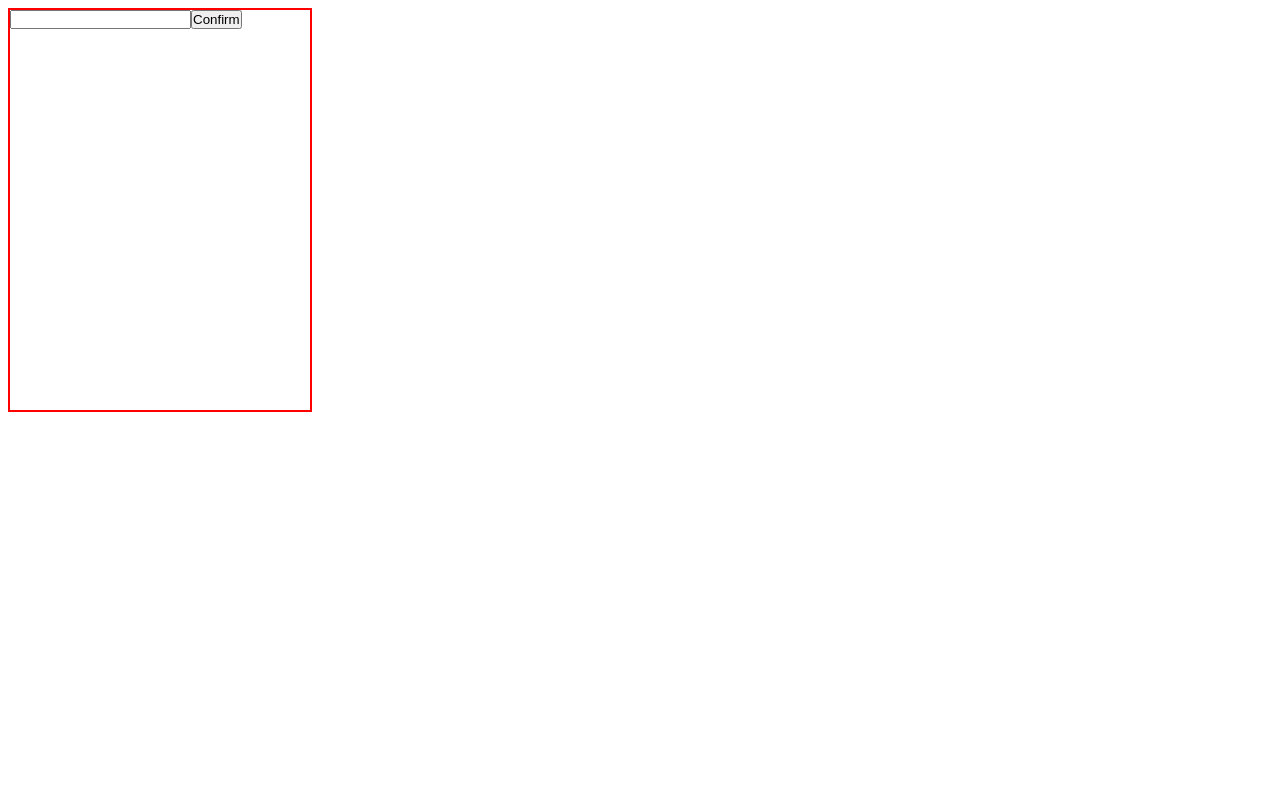
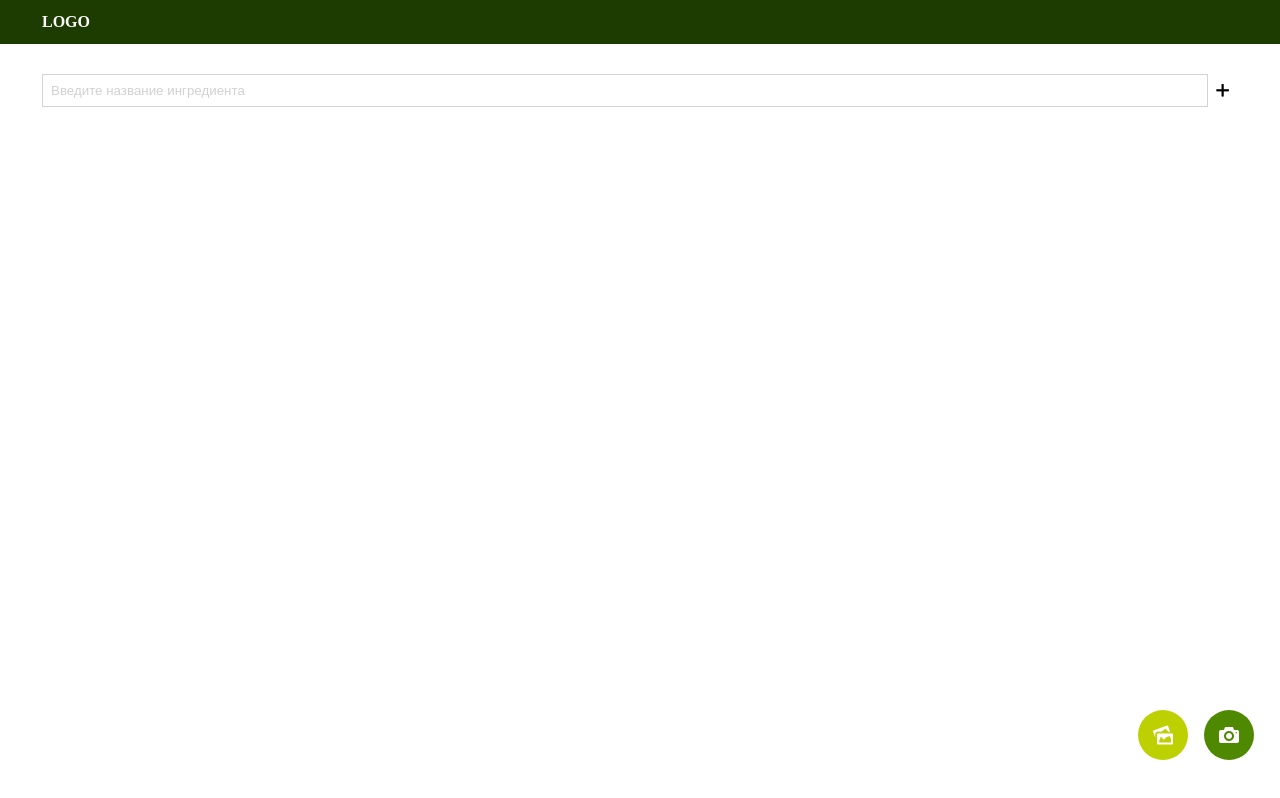
Before and after one commit to dimkajasons/skinEpert, a website built with webpack: page client/index.html in a window 1280 px wide. Built offline with nearby package versions, Linux system fonts and the light colour scheme.

Commit message:
add styles

```diff
--- /dev/null
+++ b/client/css/fontello.css
@@ -0,0 +1,61 @@
+@font-face {
+  font-family: 'fontello';
+  src: url('../font/fontello.eot?47836504');
+  src: url('../font/fontello.eot?47836504#iefix') format('embedded-opentype'),
+       url('../font/fontello.woff2?47836504') format('woff2'),
+       url('../font/fontello.woff?47836504') format('woff'),
+       url('../font/fontello.ttf?47836504') format('truetype'),
+       url('../font/fontello.svg?47836504#fontello') format('svg');
+  font-weight: normal;
+  font-style: normal;
+}
+/* Chrome hack: SVG is rendered more smooth in Windozze. 100% magic, uncomment if you need it. */
+/* Note, that will break hinting! In other OS-es font will be not as sharp as it could be */
+/*
+@media screen and (-webkit-min-device-pixel-ratio:0) {
+  @font-face {
+    font-family: 'fontello';
+    src: url('../font/fontello.svg?47836504#fontello') format('svg');
+  }
+}
+*/
+
+ [class^="icon-"]:before, [class*=" icon-"]:before {
+  font-family: "fontello";
+  font-style: normal;
+  font-weight: normal;
+  speak: none;
+
+  display: inline-block;
+  text-decoration: inherit;
+  width: 1em;
+  margin-right: .2em;
+  text-align: center;
+  /* opacity: .8; */
+
+  /* For safety - reset parent styles, that can break glyph codes*/
+  font-variant: normal;
+  text-transform: none;
+
+  /* fix buttons height, for twitter bootstrap */
+  line-height: 1em;
+
+  /* Animation center compensation - margins should be symmetric */
+  /* remove if not needed */
+  margin-left: .2em;
+
+  /* you can be more comfortable with increased icons size */
+  /* font-size: 120%; */
+
+  /* Font smoothing. That was taken from TWBS */
+  -webkit-font-smoothing: antialiased;
+  -moz-osx-font-smoothing: grayscale;
+
+  /* Uncomment for 3D effect */
+  /* text-shadow: 1px 1px 1px rgba(127, 127, 127, 0.3); */
+}
+
+.icon-cancel:before { content: '\e800'; } /* '' */
+.icon-plus:before { content: '\e801'; } /* '' */
+.icon-picture:before { content: '\e802'; } /* '' */
+.icon-camera:before { content: '\e803'; } /* '' */
--- /dev/null
+++ b/client/css/main.css
@@ -0,0 +1,128 @@
+.section {
+    padding: 30px 0;
+}
+.container {
+    max-width: 95%;
+    margin: 0 auto;
+    padding: 0 10px;
+}
+
+.header-wrap {
+    background: #1d3c02;
+}
+
+.header {
+    display: flex;
+    justify-content: space-between;
+    max-width: 95%;
+    margin: 0 auto;
+    padding: 14px 10px;
+}
+
+
+.logo__link {
+    color: #fff;
+    text-transform: uppercase;
+    text-decoration: none;
+    font-weight: bold;
+}
+
+
+.ingred-form {
+    height: 300px;
+    /*overflow: scroll;*/
+}
+
+.field-wrap {
+    display: flex;
+    justify-content: space-between;
+    padding-right: 30px;
+    position: relative;
+}
+
+.green-border {
+    border: solid green 2px;
+}
+.red-border {
+    border: solid red 2px;
+}
+.yellow-border {
+    border: solid yellow 2px;
+}
+
+.input-field,
+.result-field{
+    display: block;
+    width: 100%;
+    padding: 8px;
+    border: 1px solid #d3d3d3;
+}
+
+.field-wrap_res {
+    margin-bottom: 12px;
+}
+
+.input-field::placeholder {
+    color: #d1d1d1;
+}
+
+.confirm-button {
+    position: absolute;
+    top: 50%;
+    transform: translateY(-50%);
+    right: 0;
+}
+
+.icon-plus,
+.icon-cancel{
+    font-size: 22px;
+}
+
+/*FILES==============*/
+
+.upload-files {
+    position: absolute;
+    bottom: 40px;
+    right: 26px;
+    display: flex;
+}
+
+.file-upload {
+    position: relative;
+    overflow: hidden;
+    width: 50px;
+    height: 50px;
+    border-radius: 50%;
+    background: #bdd002;
+    color: #fff;
+    text-align: center;
+}
+
+.file-upload input[type="file"]{
+    display: none;
+}
+.file-upload label {
+    display: block;
+    position: absolute;
+    top: 0;
+    left: 0;
+    width: 100%;
+    height: 100%;
+    cursor: pointer;
+
+}
+.file-upload i {
+    position: absolute;
+    top: 50%;
+    left: 50%;
+    transform: translate(-50%, -50%);
+    font-size: 20px;
+}
+
+.image {
+    margin-right: 16px;
+}
+
+.camera {
+    background: #4f8901;
+}
--- /dev/null
+++ b/client/css/reset.css
@@ -0,0 +1,89 @@
+html, body, div, span, applet, object, iframe,
+h1, h2, h3, h4, h5, h6, p, blockquote, pre,
+a, abbr, acronym, address, big, cite, code,
+del, dfn, em, img, ins, kbd, q, s, samp,
+small, strike, strong, sub, sup, tt, var,
+b, u, i, center,
+dl, dt, dd, ol, ul, li,
+fieldset, form, label, legend,
+table, caption, tbody, tfoot, thead, tr, th, td,
+article, aside, canvas, details, embed,
+figure, figcaption, footer, header, hgroup,
+menu, nav, output, ruby, section, summary,
+time, mark, audio, video {
+    margin: 0;
+    padding: 0;
+    border: 0;
+    font-size: 100%;
+    font: inherit;
+    vertical-align: baseline;
+}
+/* HTML5 display-role reset for older browsers */
+article, aside, details, figcaption, figure,
+footer, header, hgroup, menu, nav, section {
+    display: block;
+}
+body {
+    line-height: 1;
+}
+ol, ul {
+    list-style: none;
+}
+blockquote, q {
+    quotes: none;
+}
+blockquote:before, blockquote:after,
+q:before, q:after {
+    content: '';
+    content: none;
+}
+table {
+    border-collapse: collapse;
+    border-spacing: 0;
+}
+
+/*///////////////////*/
+
+
+* {
+    box-sizing: border-box;
+}
+a {
+    text-decoration: none;
+    cursor: pointer;
+}
+button {
+    padding: 0;
+    box-shadow: none;
+    border: none;
+    background: none;
+    outline: none;
+    cursor: pointer;
+}
+
+input,
+textarea,
+select{
+    outline: none;
+    background: none;
+}
+
+textarea {
+    resize: none;
+}
+
+select:hover{background: none;}
+
+h1, h2, h3, h4, h5, h6 {
+    font-weight: normal;
+}
+
+/*input::-ms-clear {*/
+    /*display: none;*/
+/*}*/
+/*input[type="text"]::-ms-clear {  display: none; width : 0; height: 0; }*/
+/*input[type="text"]::-ms-reveal {  display: none; width : 0; height: 0; }*/
+/*input[type="search"]::-webkit-search-decoration,*/
+/*input[type="search"]::-webkit-search-cancel-button,*/
+/*input[type="search"]::-webkit-search-results-button,*/
+/*input[type="search"]::-webkit-search-results-decoration { display: none; }*/
--- a/client/dataModule/dataModule.js
+++ b/client/dataModule/dataModule.js
@@ -9,8 +9,11 @@ const obj = {  // add for localVersion
 
 const dataModule = {
     sendDataFromInput: function () {
-        const inputData = document.querySelector('.input-field').value;
+        const inputData = document.querySelector('.input-field').value.toLowerCase();
         console.log(inputData)
+        if(!inputData) {
+            return
+        }
 
         let ansver = undefined;
         for (let key in obj) {
--- a/client/eventModule/eventModule.js
+++ b/client/eventModule/eventModule.js
@@ -3,7 +3,7 @@ import View from '../viewModule/viewModule.js';
 
 const Events = {
     confirmButtonEvent: function () {
-        const confirmButton = document.querySelector('.confirm-button')
+        const confirmButton = document.querySelector('.add-button')
         confirmButton.addEventListener('click', dataModule.sendDataFromInput);
     }
 }
--- a/client/index.html
+++ b/client/index.html
@@ -1,17 +1,62 @@
 <!DOCTYPE html>
 <html lang="en">
+
 <head>
     <meta charset="UTF-8">
     <meta name="viewport" content="width=device-width, initial-scale=1.0">
     <meta http-equiv="X-UA-Compatible" content="ie=edge">
     <title>Document</title>
-    <link rel="stylesheet" href="./main.css">
+    <link rel="stylesheet" href="css/reset.css">
+    <link rel="stylesheet" href="css/fontello.css">
+    <link rel="stylesheet" href="css/main.css">
     <script src="./dist/main.js" defer></script>
 </head>
+
 <body>
-    <!-- <input type="file" id="take-picture" accept="image/*;caphure=camera"> -->
-    <div id="input-container">
 
+    <!-- <div id="input-container">
+
+    </div> -->
+
+    <div class="header-wrap">
+        <header class="header">
+            <div class="logo">
+                <a href="#" class="logo__link">Logo</a>
+            </div>
+        </header>
+    </div>
+    <section class="section section-form">
+        <div class="container">
+            <form id="input-container" class="ingred-form">
+                <!-- <div class="field-wrap field-wrap_res">
+                    <span type="text" class="result-field">Aqua</span>
+                    <button type="button" class="confirm-button delete-button">
+                        <i class="icon-cancel"></i>
+                    </button>
+                </div> -->
+                <div class="field-wrap">
+                    <input type="text" class="input-field" placeholder="Введите название ингредиента">
+                    <button type="button" class="confirm-button add-button">
+                        <i class="icon-plus"></i>
+                    </button>
+                </div>
+            </form>
+        </div>
+    </section>
+    <div class="upload-files">
+        <div class="file-upload image">
+            <label for="file">
+                <input class="file-img" type="file" accept=".jpg, .jpeg, .png">
+                <i class="icon-picture"></i>
+            </label>
+        </div>
+        <div class="file-upload camera">
+            <label for="file">
+                <input class="file-camera" type="file" id="file" accept="image/*" capture="camera" style="visibility:hidden;" />
+                <i class="icon-camera"></i>
+            </label>
+        </div>
     </div>
 </body>
+
 </html>
--- a/client/main.css
+++ /dev/null
@@ -1,19 +0,0 @@
-body * {
-    padding: 0;
-    margin: 0;
-}
-#input-container {
-    display: inline-block;
-    height: 400px;
-    width: 300px;
-    border:solid red 2px;
-}
-.green-border {
-    border: solid green 2px;
-}
-.red-border {
-    border: solid red 2px;
-}
-.yellow-border {
-    border: solid yellow 2px;
-}
--- a/client/main.js
+++ b/client/main.js
@@ -1,5 +1,5 @@
 import View from './viewModule/viewModule.js';
 import Events from './eventModule/eventModule.js'
 
-View.addNewField();
+//View.addNewField();
 Events.confirmButtonEvent();
--- a/client/package.json
+++ b/client/package.json
@@ -12,10 +12,12 @@
   "author": "",
   "license": "ISC",
   "devDependencies": {
+    "lodash-template-webpack-loader": "^1.0.2",
     "webpack": "^4.16.1",
     "webpack-cli": "^3.1.0"
   },
   "dependencies": {
-    "axios": "^0.18.0"
+    "axios": "^0.18.0",
+    "lodash": "^4.17.10"
   }
 }
--- a/client/viewModule/viewModule.js
+++ b/client/viewModule/viewModule.js
@@ -1,50 +1,33 @@
 const View = {
     inputContainer: document.querySelector('#input-container'),
     addResultField: function(type) {
-        const mainField = document.querySelector('.main-field');
-        const resultField = document.createElement('div');
-        resultField.classList.add('result-field');
-        resultField.innerHTML = document.querySelector('.input-field').value;
-        this.inputContainer.insertBefore(resultField, mainField);
+        const mainField = document.querySelector('.field-wrap');
+        const fieldWrapRes = document.createElement('div');
+        fieldWrapRes.classList.add('field-wrap', 'field-wrap_res');
+        const resultField = document.createElement('span');
+        resultField.innerText = document.querySelector('.input-field').value;
+        document.querySelector('.input-field').value = ''
+        resultField.classList.add('result-field')
+        fieldWrapRes.appendChild(resultField);
+        this.inputContainer.insertBefore(fieldWrapRes, mainField);
 
         const deleteButton = document.createElement('button');
-        deleteButton.classList.add('delete-button')
-        deleteButton.innerText = 'Delete';
+        deleteButton.classList.add('delete-button');
+        deleteButton.classList.add('confirm-button')
+        deleteButton.innerHTML = '<i class="icon-cancel"></i>';
         deleteButton.addEventListener('click', function() {
             deleteButton.parentNode.parentNode.removeChild(deleteButton.parentNode);
         });
 
-        resultField.appendChild(deleteButton)
+        fieldWrapRes.appendChild(deleteButton)
 
         if (type === true) {
-            resultField.classList.add('green-border')
+            resultField.style.borderColor = 'green';
         } else if (type === false) {
-            resultField.classList.add('red-border')
+            resultField.style.borderColor = 'red';
         } else {
-            resultField.classList.add('yellow-border')
+            resultField.style.borderColor = 'yellow';
         }
-        this.addDeleteButton();
-    },
-    addDeleteButton: function (field) {
-
-    },
-    addNewField: function() {
-        const mainField = document.createElement('div');
-        mainField.classList.add('main-field');
-        this.inputContainer.appendChild(mainField);
-        this.viewInputField();
-        this.viewAddButton();
-    },
-    viewAddButton: function () {
-        const confirmButton = document.createElement('button');
-        confirmButton.innerText = 'Confirm';
-        confirmButton.classList.add('confirm-button');
-        document.querySelector('.main-field').appendChild(confirmButton);
-    },
-    viewInputField: () => {
-        const inputField = document.createElement('input');
-        inputField.classList.add('input-field');
-        document.querySelector('.main-field').appendChild(inputField);
     }
 };
 
```
Also changed, not shown: client/dist/main.js, client/font/fontello.ttf (added), client/font/fontello.woff (added), client/font/fontello.woff2 (added), 3 other files.
